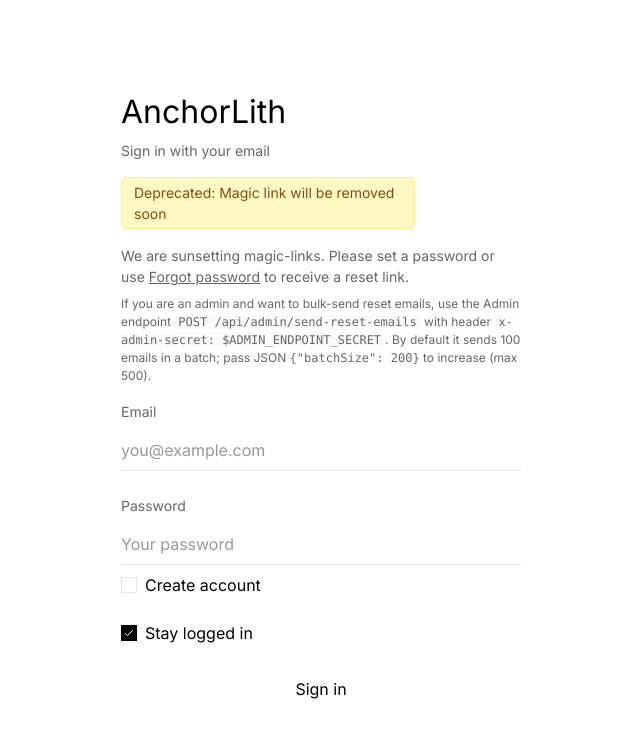
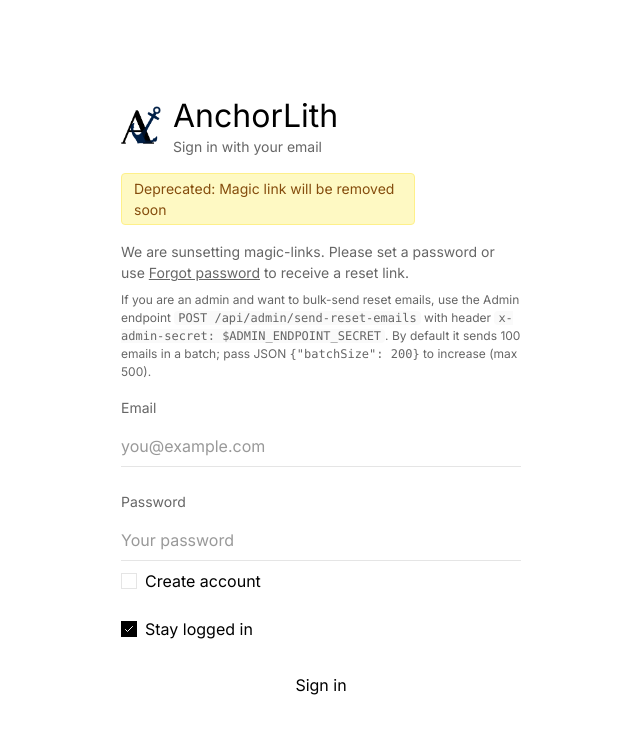
Before and after one commit to culubo/anchorlith, a Next.js app: page /login in a window 1280 px wide. Shown: the top 738 px of the page, without its empty margins (319-959 px from the left). Built offline with nearby package versions, Linux system fonts and the light colour scheme; no server answers.

Commit message:
feat(ui): add logos and use in Header + Login

```diff
--- a/app/(auth)/login/page.tsx
+++ b/app/(auth)/login/page.tsx
@@ -1,6 +1,7 @@
 'use client'
 
 import { useState } from 'react'
+import Image from 'next/image'
 import { createClient } from '@/lib/supabase/client'
 
 import { Checkbox } from '@/components/ui/Checkbox'
@@ -129,10 +130,13 @@
   return (
     <div className="min-h-screen flex items-center justify-center bg-bg-primary">
       <div className="w-full max-w-md px-6">
-        <h1 className="text-2xl mb-2 text-text-primary">AnchorLith</h1>
-        <p className="text-sm text-text-secondary mb-4">
-          Sign in with your email
-        </p>
+        <div className="flex items-center gap-3 mb-4">
+          <Image src="/logo.png" alt="AnchorLith" width={40} height={40} className="rounded" />
+          <div>
+            <h1 className="text-2xl mb-0 text-text-primary">AnchorLith</h1>
+            <p className="text-sm text-text-secondary">Sign in with your email</p>
+          </div>
+        </div>
 
         <div className="flex gap-2 mb-4">
           <div className="px-3 py-1 rounded bg-yellow-100 border border-yellow-200 text-yellow-800 text-sm">Deprecated: Magic link will be removed soon</div>
--- a/components/Header.tsx
+++ b/components/Header.tsx
@@ -1,6 +1,7 @@
 'use client'
 
 import Link from 'next/link'
+import Image from 'next/image'
 import { createClient } from '@/lib/supabase/client'
 import { useRouter } from 'next/navigation'
 import { NavTabs } from './NavTabs'
@@ -20,8 +21,9 @@
     <header className="sticky top-0 z-50 bg-bg-primary/80 backdrop-blur-sm border-b border-border-subtle safe-area-top">
       <div className="max-w-7xl mx-auto px-4 sm:px-6 py-3 sm:py-4">
         <div className="flex items-center justify-between gap-2 sm:gap-6">
-          <Link href="/today" className="text-lg sm:text-xl text-text-primary hover:opacity-70 transition-opacity flex-shrink-0">
-            AnchorLith
+          <Link href="/today" className="flex items-center gap-3 text-lg sm:text-xl text-text-primary hover:opacity-70 transition-opacity flex-shrink-0">
+            <Image src="/logo.png" alt="AnchorLith" width={36} height={36} className="rounded" />
+            <span className="hidden sm:inline font-medium">AnchorLith</span>
           </Link>
 
           <div className="flex-1 flex items-center justify-center gap-2 sm:gap-8 min-w-0">
```
